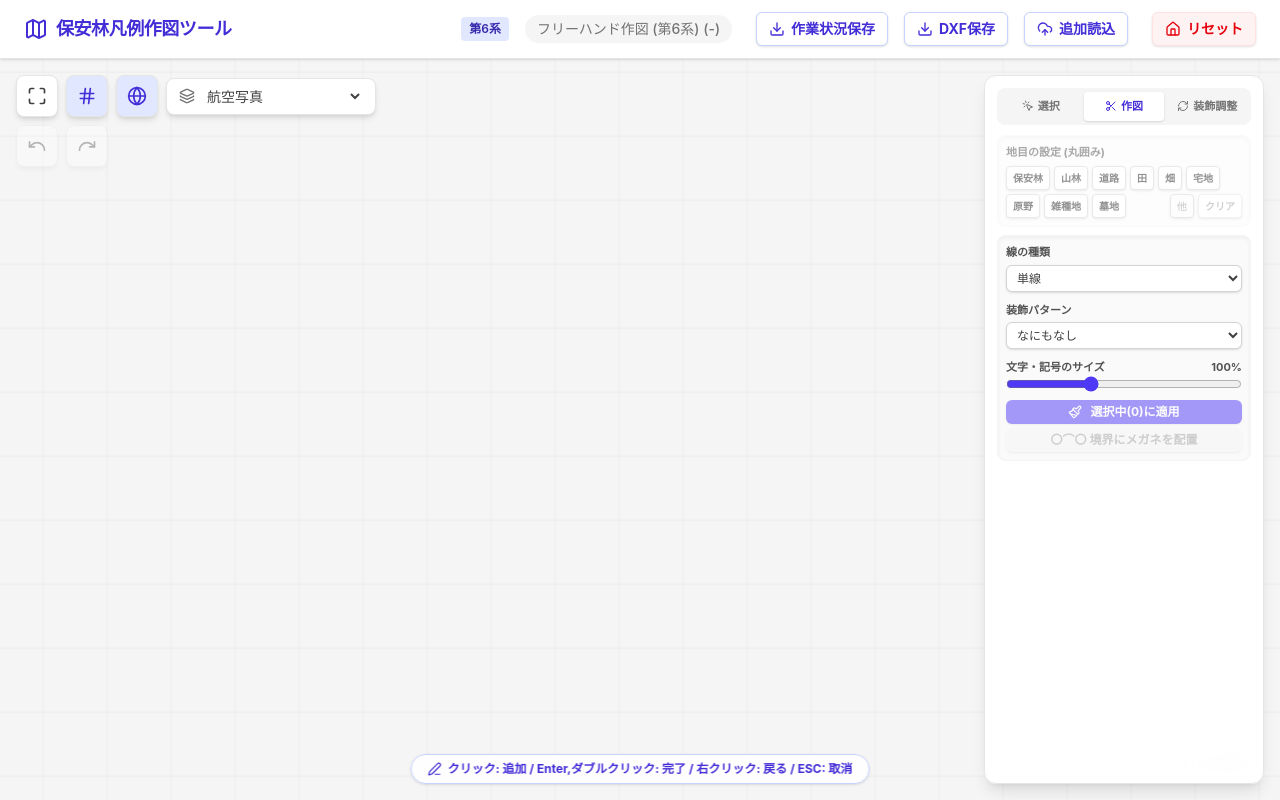
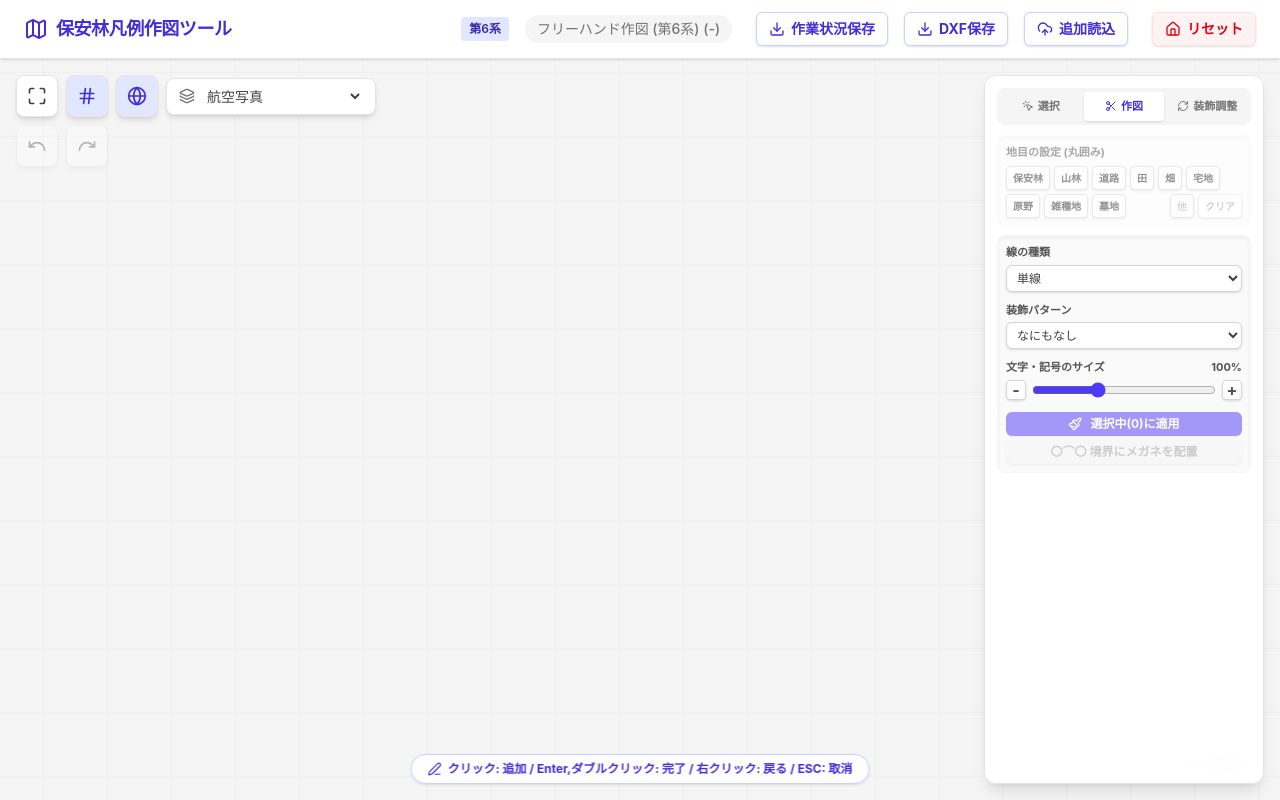
Before and after one commit to Kojiro-Nakamura/hoanrin-hanrei-sakuzu, a React (Vite) app: page / in a window 1280 px wide. Both pictures are taken after a click on the button "新規作図開始". Built offline with nearby package versions, Linux system fonts and the light colour scheme.

Commit message:
Add +/- buttons for decoration scale

```diff
--- a/src/components/ToolPanel.jsx
+++ b/src/components/ToolPanel.jsx
@@ -54,7 +54,11 @@ export const ToolPanel = ({ mode, setMode, selectedPolygons, polygons, appliedGr
             <label className="text-[11px] font-bold text-neutral-600">文字・記号のサイズ</label>
             <span className="text-[11px] text-neutral-600 font-bold">{Math.round((isNaN(decorationScale) ? 1.0 : decorationScale) * 100)}%</span>
           </div>
-          <input type="range" min="0.2" max="2.5" step="0.1" value={isNaN(decorationScale) ? 1.0 : decorationScale} onChange={(e) => setDecorationScale(parseFloat(e.target.value) || 1.0)} className="w-full h-2 bg-neutral-200 rounded-lg cursor-pointer accent-indigo-600 outline-none" title="ホイールでもサイズを調整できます" />
+          <div className="flex items-center gap-1.5">
+            <button onClick={() => setDecorationScale(p => Math.max(0.2, Math.round(((isNaN(p) ? 1.0 : p) - 0.1) * 10) / 10))} className="w-5 h-5 flex items-center justify-center bg-white border border-neutral-300 rounded text-neutral-600 hover:bg-neutral-100 hover:border-neutral-400 transition-colors shadow-sm shrink-0 font-bold leading-none">-</button>
+            <input type="range" min="0.2" max="2.5" step="0.1" value={isNaN(decorationScale) ? 1.0 : decorationScale} onChange={(e) => setDecorationScale(parseFloat(e.target.value) || 1.0)} className="w-full h-2 bg-neutral-200 rounded-lg cursor-pointer accent-indigo-600 outline-none" title="ホイールでもサイズを調整できます" />
+            <button onClick={() => setDecorationScale(p => Math.min(2.5, Math.round(((isNaN(p) ? 1.0 : p) + 0.1) * 10) / 10))} className="w-5 h-5 flex items-center justify-center bg-white border border-neutral-300 rounded text-neutral-600 hover:bg-neutral-100 hover:border-neutral-400 transition-colors shadow-sm shrink-0 font-bold leading-none">+</button>
+          </div>
         </div>
 
         <div className={`flex flex-col gap-1 mt-1.5 transition-opacity ${selectedPolygons.length === 0 ? 'opacity-50 pointer-events-none' : ''}`}>
```
